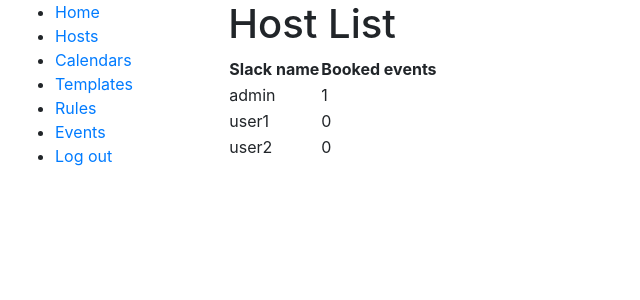
After one commit to makerslink/MakersLink-Scheduling, a Django app: page /scheduler/hosts in a window 1280 px wide. The commit adds this page. Shown: the top 300 px of the page, without its empty margins (0-640 px from the left). Run offline with Django 3.2, Linux system fonts and the light colour scheme; a user stored in the database is signed in; data comes from the database, SQL or seed files in the repository; both versions use the stored data as it was after the commit; some libraries are stand-ins or nearby versions.

Commit message:
Added a list of hosts and count of number of booked events for each host.

```diff
--- a/makerslink/scheduler/templates/base_generic.html
+++ b/makerslink/scheduler/templates/base_generic.html
@@ -22,6 +22,7 @@
       {% block sidebar %}
       <ul class="sidebar-nav">
           <li><a href="{% url 'index' %}">Home</a></li>
+          <li><a href="{% url 'hosts' %}">Hosts</a></li>
           <li><a href="{% url 'calendars' %}">Calendars</a></li>
           <li><a href="{% url 'templates' %}">Templates</a></li>
           <li><a href="{% url 'rules' %}">Rules</a></li>
--- /dev/null
+++ b/makerslink/scheduler/templates/host_list.html
@@ -0,0 +1,24 @@
+{% extends "base_generic.html" %}
+
+{% block content %}
+<h1>Host List</h1>
+
+{% if object_list %}
+<table>
+  <thead><tr>
+    <th>Slack name</th>
+    <th>Booked events</th>
+  </tr></thead>
+
+  {% for host in object_list %}
+  <tr>
+    <td>{{ host.slackId }}</td>
+    <td>{{ host.events_count  }}</td>
+  </tr>
+  {% endfor %}
+
+</table><br><br>
+{% else %}
+  <p>No hosts in list.</p>
+{% endif %}
+{% endblock %}
--- a/makerslink/scheduler/urls.py
+++ b/makerslink/scheduler/urls.py
@@ -42,5 +42,7 @@ urlpatterns += [
 ]
 
 urlpatterns += [
-path('signup', views.EventSignupView, name='host-signup'),
+    path('signup', views.EventSignupView, name='host-signup'),
+    path('hosts', views.HostListView.as_view(template_name='host_list.html'),
+    name='hosts'),
 ]
--- a/makerslink/scheduler/views.py
+++ b/makerslink/scheduler/views.py
@@ -15,7 +15,8 @@ from django.http import HttpResponseRedirect
 from django.contrib.auth.mixins import LoginRequiredMixin
 from django.contrib.auth.decorators import login_required
 from django.contrib import messages
-from django.db.models import Q
+from django.db.models import Q, Count
+import accounts.models
 
 # Create your views here.
 @login_required
@@ -126,6 +127,15 @@ class EventDeleteView(LoginRequiredMixin, DeleteView):
     model = Event
     success_url = reverse_lazy('events')
 
+class HostListView(LoginRequiredMixin, generic.ListView):
+    model = accounts.models.User
+
+    def get_queryset(self):
+        queryset = accounts.models.User.objects.all().annotate(
+            events_count=Count('eventinstance', filter=Q(eventinstance__status=1)))
+
+        return queryset
+
 @login_required
 def EventSignupView(request):
     start = datetime.now(timezone.utc).replace(hour=0, minute=0, second=0, microsecond=0)
```
Also changed, not shown: makerslink/makerslink/db/db.sqlite3.
